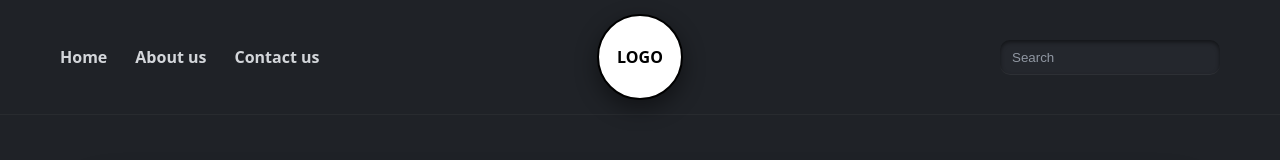
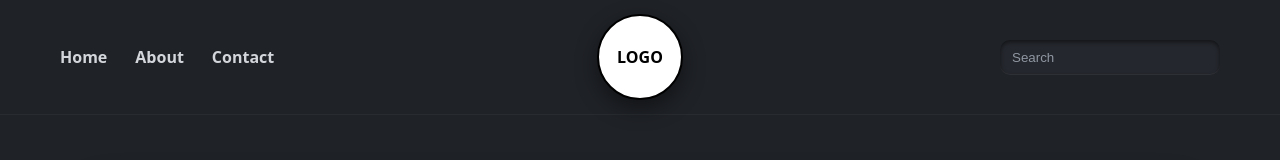
Before and after one commit to jjonathanlauu/landlordfortress, a plain HTML site: page index.html in a window 1280 px wide. Shown: the top 160 px of the page. Drawn offline with Linux system fonts and the light colour scheme.

```diff
--- a/index.html
+++ b/index.html
@@ -174,8 +174,8 @@
     <div class="nav">
       <nav class="nav-left">
         <a href="#">Home</a>
-        <a href="#">About us</a>
-        <a href="#">Contact us</a>
+        <a href="#">About</a>
+        <a href="#">Contact</a>
       </nav>
 
       <div class="logo">LOGO</div>
```
